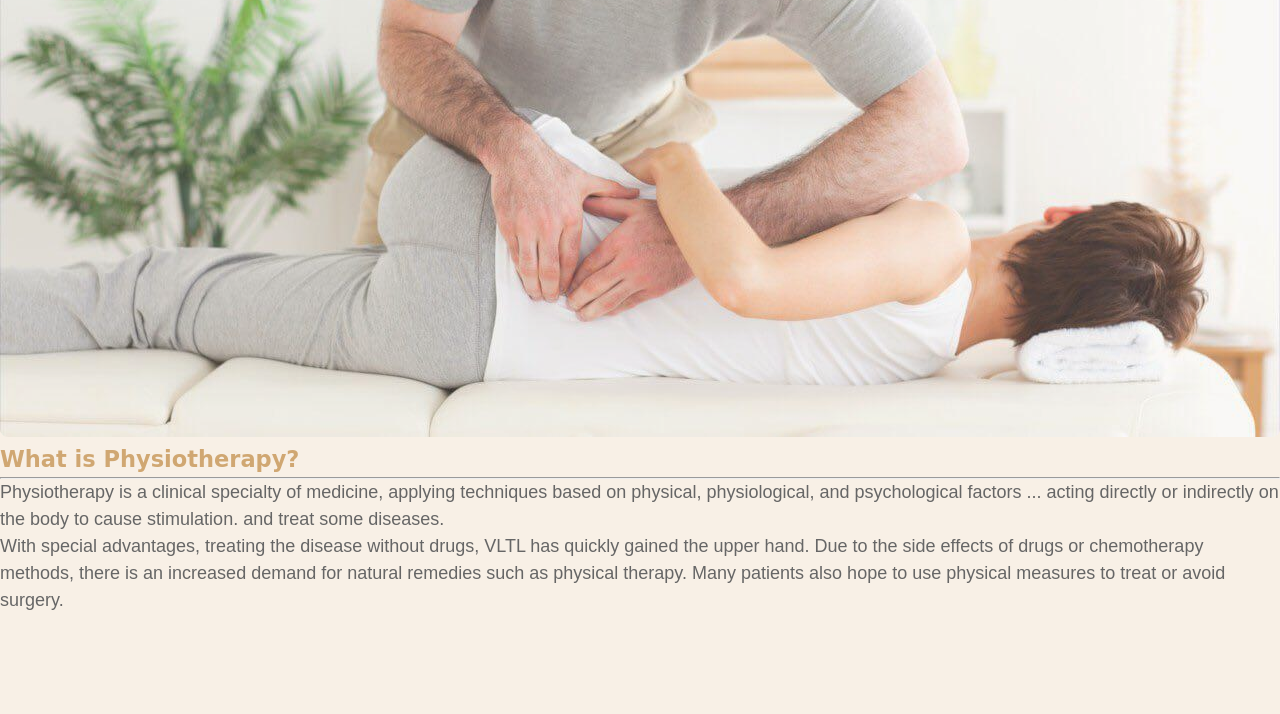
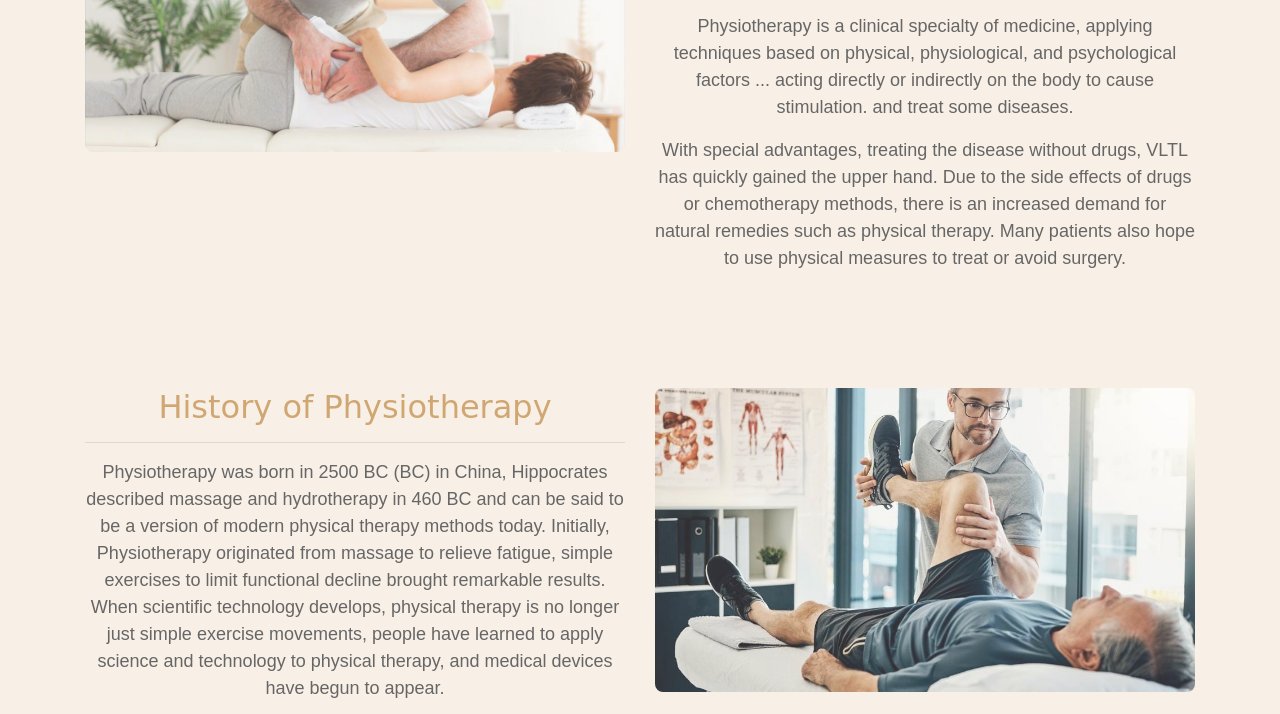
Before and after one commit to ben1108trung/-AtZaraTherapyClinic-_-Nh-m05-, a plain HTML site: page Aboutus.html in a window 1280 px wide. Shown: the part 317-1031 px from the top of the page. Drawn offline with nearby package versions, Linux system fonts and the light colour scheme.

Commit message:
Update Aboutus.html

```diff
--- a/Aboutus.html
+++ b/Aboutus.html
@@ -9,7 +9,7 @@
   <title>Zara Therapy Clinic</title>
 
   <!-- Bootstrap CSS -->
-  <link rel="stylesheet" href="ootstrap.css">
+  <link rel="stylesheet" href="bootstrap.css">
   <!-- Site CSS -->
   <link rel="stylesheet" href="style.css">
 
```
